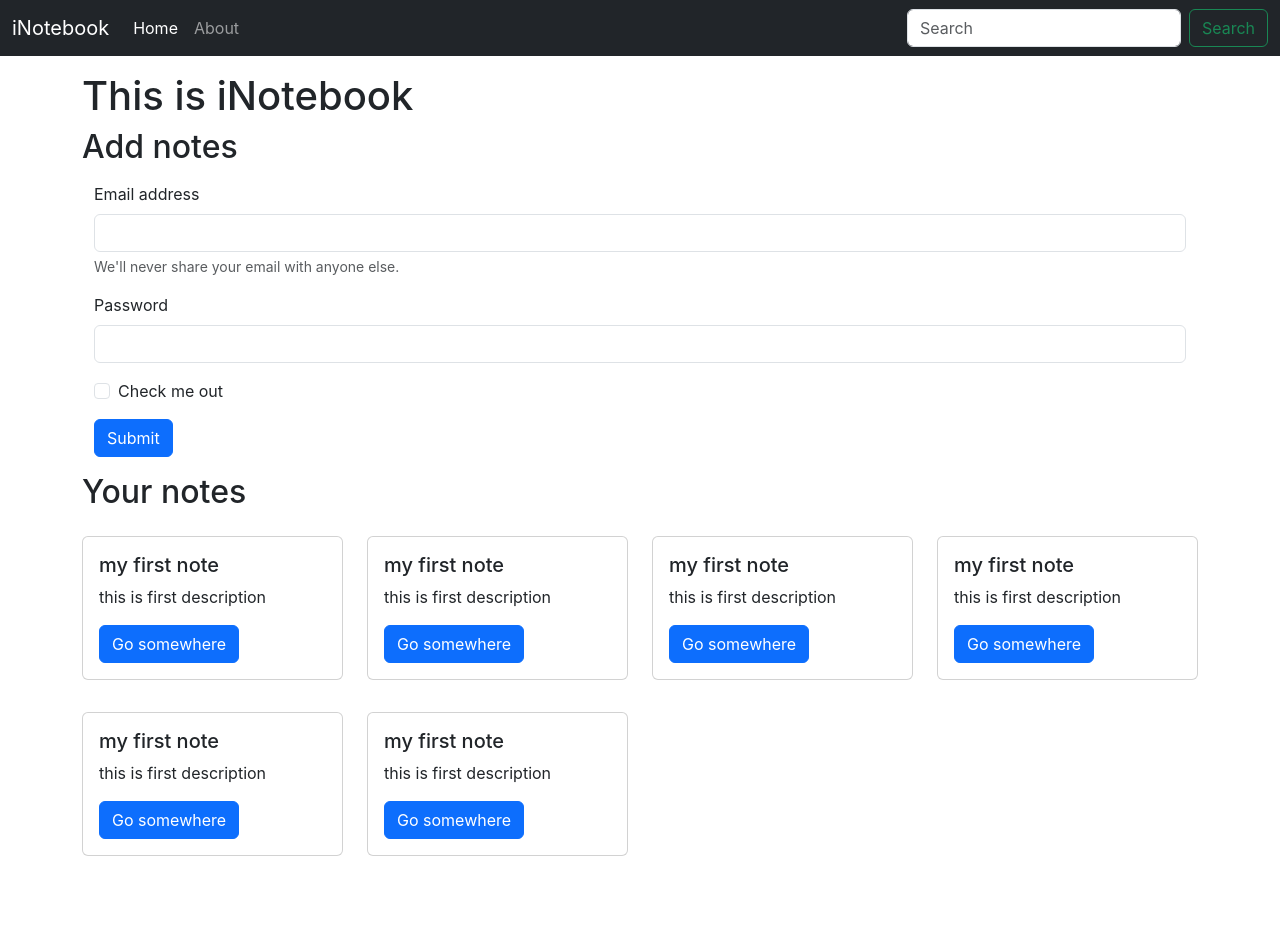
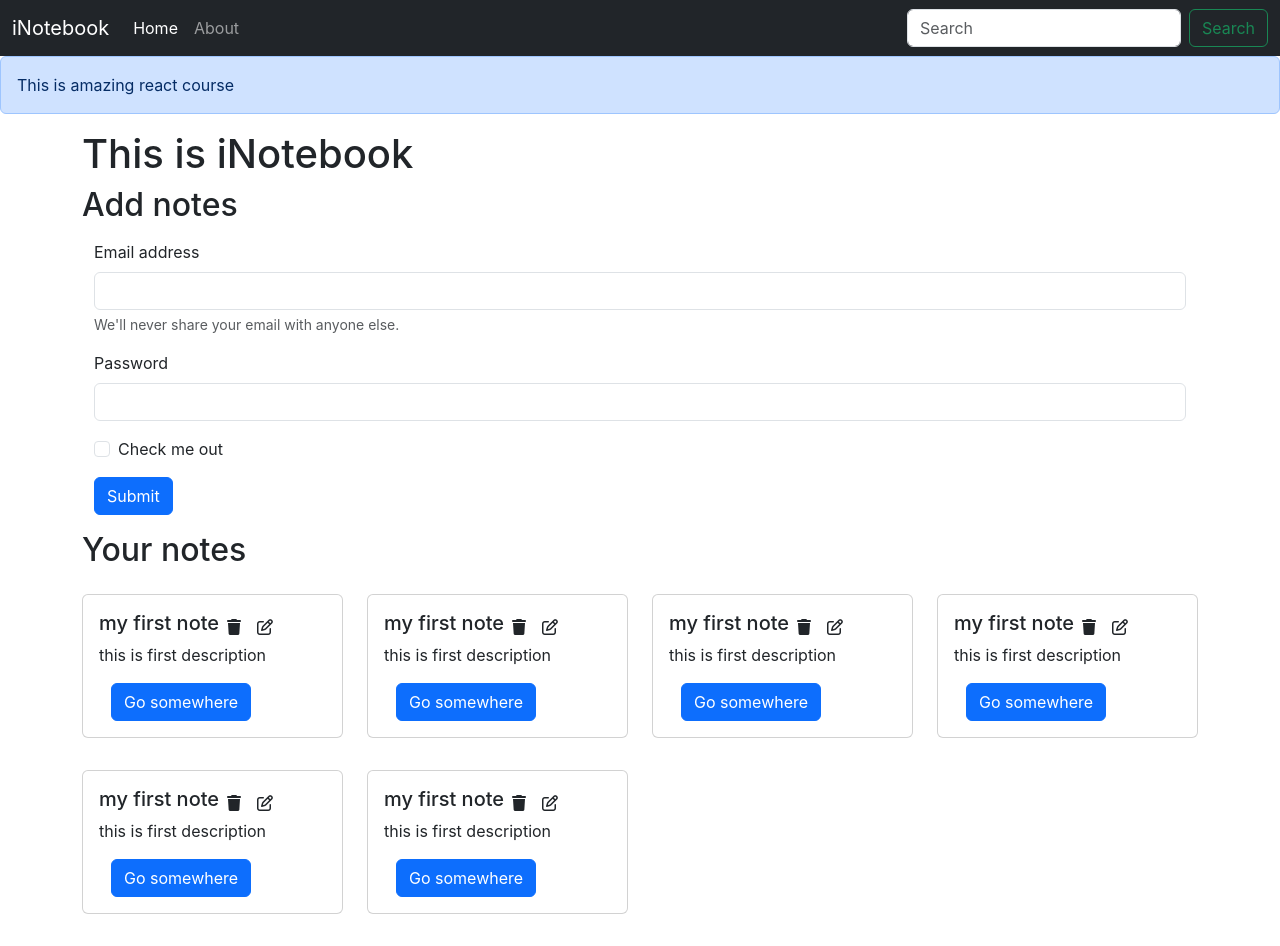
Before and after one commit to ShivamAgrawal150199/React-tutorial-new, a React (Create React App) app in the folder inotebook/: page / in a window 1280 px wide. Before the commit the page ends 888 px from the top, so only its background shows below. Built offline with nearby package versions, Linux system fonts and the light colour scheme.

Commit message:
added font awesome icons- video  62 completed

```diff
--- a/inotebook/public/index.html
+++ b/inotebook/public/index.html
@@ -30,6 +30,10 @@
   <body>
     <noscript>You need to enable JavaScript to run this app.</noscript>
     <div id="root"></div>
+
+    <!-- font awesome  script kit code  -->
+    <script src="https://kit.fontawesome.com/52b22f52e5.js" crossorigin="anonymous"></script>
+
     <!--
       This HTML file is a template.
       If you open it directly in the browser, you will see an empty page.
--- a/inotebook/src/App.js
+++ b/inotebook/src/App.js
@@ -4,6 +4,7 @@
 import About from "./components/About";
 import Home from "./components/Home";
 import NoteState from "./context/notes/NoteState";
+import { Alert } from "./components/Alert";
 
 function App() {
   return (
@@ -11,6 +12,7 @@
       <NoteState>
         <Router>
           <Navbar />
+          <Alert message="This is amazing react course"/>
           <div className="container my-3">
             <h1>This is iNotebook</h1>
             <Routes>
--- a/inotebook/src/components/About.js
+++ b/inotebook/src/components/About.js
@@ -6,7 +6,7 @@
 
   const a = useContext(noteContext)
   useEffect(()=>{
-    a.update()
+    // a.update()
     // eslint-disable-next-line
   },[])
 
@@ -15,7 +15,8 @@
 
 
     <div>
-      This is About {a.state.name} and he is in class {a.state.class}
+      {/* This is About {a.state.name} and he is in class {a.state.class} for understanding only */}
+      This is About
     </div>
   )
 }
--- /dev/null
+++ b/inotebook/src/components/Alert.js
@@ -0,0 +1,12 @@
+import React from 'react'
+
+export const Alert = (props) => {
+  return (
+    <div>
+      <div class="alert alert-primary" role="alert">
+        {props.message}
+            {/* A simple primary alert with <a href="#" class="alert-link">an example link</a>. Give it a click if you like. */}
+      </div>
+    </div>
+  )
+}
--- a/inotebook/src/components/Home.js
+++ b/inotebook/src/components/Home.js
@@ -14,28 +14,28 @@
       <div className="container my-3">
       <form>
 
-        <div class="mb-3">
-          <label for="exampleInputEmail1" class="form-label">
+        <div className="mb-3">
+          <label htmlFor="exampleInputEmail1" className="form-label">
             Email address
           </label>
-          <input type="email" class="form-control" id="exampleInputEmail1" aria-describedby="emailHelp"/>
-          <div id="emailHelp" class="form-text">
+          <input type="email" className="form-control" id="exampleInputEmail1" aria-describedby="emailHelp"/>
+          <div id="emailHelp" className="form-text">
             We'll never share your email with anyone else.
           </div>
         </div>
-        <div class="mb-3">
-          <label for="exampleInputPassword1" class="form-label">
+        <div className="mb-3">
+          <label htmlFor="exampleInputPassword1" className="form-label">
             Password
           </label>
-          <input type="password" class="form-control" id="exampleInputPassword1"/>
+          <input type="password" className="form-control" id="exampleInputPassword1"/>
         </div>
-        <div class="mb-3 form-check">
-          <input type="checkbox" class="form-check-input" id="exampleCheck1" />
-          <label class="form-check-label" for="exampleCheck1">
+        <div className="mb-3 form-check">
+          <input type="checkbox" className="form-check-input" id="exampleCheck1" />
+          <label className="form-check-label" htmlFor="exampleCheck1">
             Check me out
           </label>
         </div>
-        <button type="submit" class="btn btn-primary">
+        <button type="submit" className="btn btn-primary">
           Submit
         </button>
       </form>
--- a/inotebook/src/components/Noteitem.js
+++ b/inotebook/src/components/Noteitem.js
@@ -3,14 +3,23 @@
 const Noteitem = (props) => {
   const { note } = props;
   return (
-    <div class="col-md-3">
-      <div class="card my-3">
-        <div class="card-body">
-          <h5 class="card-title">{note.title}</h5>
-          <p class="card-text">{note.description}</p>
-          <a href="#" class="btn btn-primary">
+    <div className="col-md-3">
+      <div className="card my-3">
+        <div className="card-body">
+            <div className="d-flex align-items-center">
+            <h5 className="card-title">{note.title}</h5>
+            <i className="fa-solid fa-trash mx-2"></i>
+            <i className="fa-regular fa-pen-to-square mx-2"></i>
+            </div>
+
+          <p className="card-text">{note.description}</p>
+
+          <div className="container">
+          <a href="#" className="btn btn-primary">
             Go somewhere
           </a>
+          </div>
+
         </div>
       </div>
     </div>
--- a/inotebook/src/components/Notes.js
+++ b/inotebook/src/components/Notes.js
@@ -11,7 +11,7 @@
     <div className="row my-3">
       <h2>Your notes</h2>
       {notes.map((note) => {
-        return <Noteitem note={note}/>
+        return <Noteitem key={note._id} note={note}/>
       })}
     </div>
   );
--- a/inotebook/src/context/notes/NoteState.js
+++ b/inotebook/src/context/notes/NoteState.js
@@ -6,7 +6,7 @@
 
     const notesinitial=[
         {
-          "_id": "65817f25cdb8c29053db1e23",
+          "_id": "65817f25cdb8c29053db1e236",
           "user": "6580672398cc5c56882c46ad",
           "title": "my first note",
           "description": "this is first description",
@@ -15,7 +15,7 @@
           "__v": 0
         },
         {
-            "_id": "65817f25cdb8c29053db1e23",
+            "_id": "65817f25cdb8c29053db1e231",
             "user": "6580672398cc5c56882c46ad",
             "title": "my first note",
             "description": "this is first description",
@@ -24,7 +24,7 @@
             "__v": 0
           },
           {
-            "_id": "65817f25cdb8c29053db1e23",
+            "_id": "65817f25cdb8c29053db1e232",
             "user": "6580672398cc5c56882c46ad",
             "title": "my first note",
             "description": "this is first description",
@@ -33,7 +33,7 @@
             "__v": 0
           },
           {
-              "_id": "65817f25cdb8c29053db1e23",
+              "_id": "65817f25cdb8c29053db1e233",
               "user": "6580672398cc5c56882c46ad",
               "title": "my first note",
               "description": "this is first description",
@@ -42,7 +42,7 @@
               "__v": 0
             },
             {
-                "_id": "65817f25cdb8c29053db1e23",
+                "_id": "65817f25cdb8c29053db1e234",
                 "user": "6580672398cc5c56882c46ad",
                 "title": "my first note",
                 "description": "this is first description",
@@ -51,7 +51,7 @@
                 "__v": 0
               },
               {
-                  "_id": "65817f25cdb8c29053db1e23",
+                  "_id": "65817f25cdb8c29053db1e235",
                   "user": "6580672398cc5c56882c46ad",
                   "title": "my first note",
                   "description": "this is first description",
--- a/inotebook/src/index.css
+++ b/inotebook/src/index.css
@@ -11,3 +11,7 @@
   font-family: source-code-pro, Menlo, Monaco, Consolas, 'Courier New',
     monospace;
 }
+
+i{
+  cursor: pointer;
+}
```
